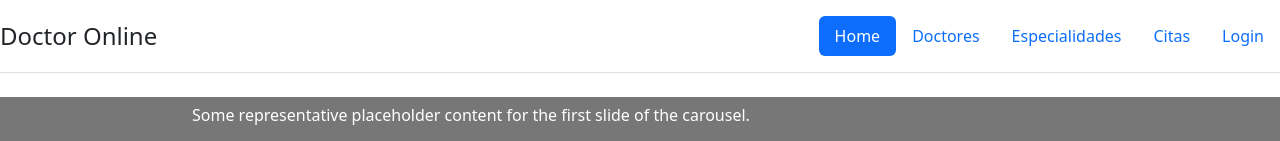
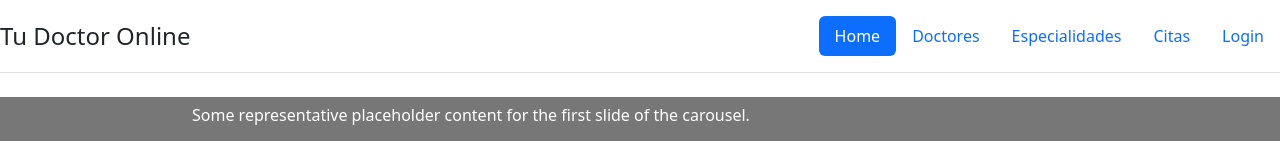
Before and after one commit to dcastan93/tudoctoronline-frontend, a React (Create React App) app: page / in a window 1280 px wide. Shown: the top 141 px of the page. Built offline with nearby package versions, Linux system fonts and the light colour scheme.

Commit message:
miprimer git

```diff
--- a/src/componentes/general/Header.js
+++ b/src/componentes/general/Header.js
@@ -3,7 +3,7 @@ const Header = () =>{
         <div className="contai ner">
             <header className="d-flex flex-wrap justify-content-center py-3 mb-4 border-bottom">
                 <a href="/" className="d-flex align-items-center mb-3 mb-md-0 me-md-auto text-dark text-decoration-none">
-                    <span className="fs-4">Doctor Online</span>
+                    <span className="fs-4">Tu Doctor Online</span>
                 </a>
 
             <ul className="nav nav-pills">
```
